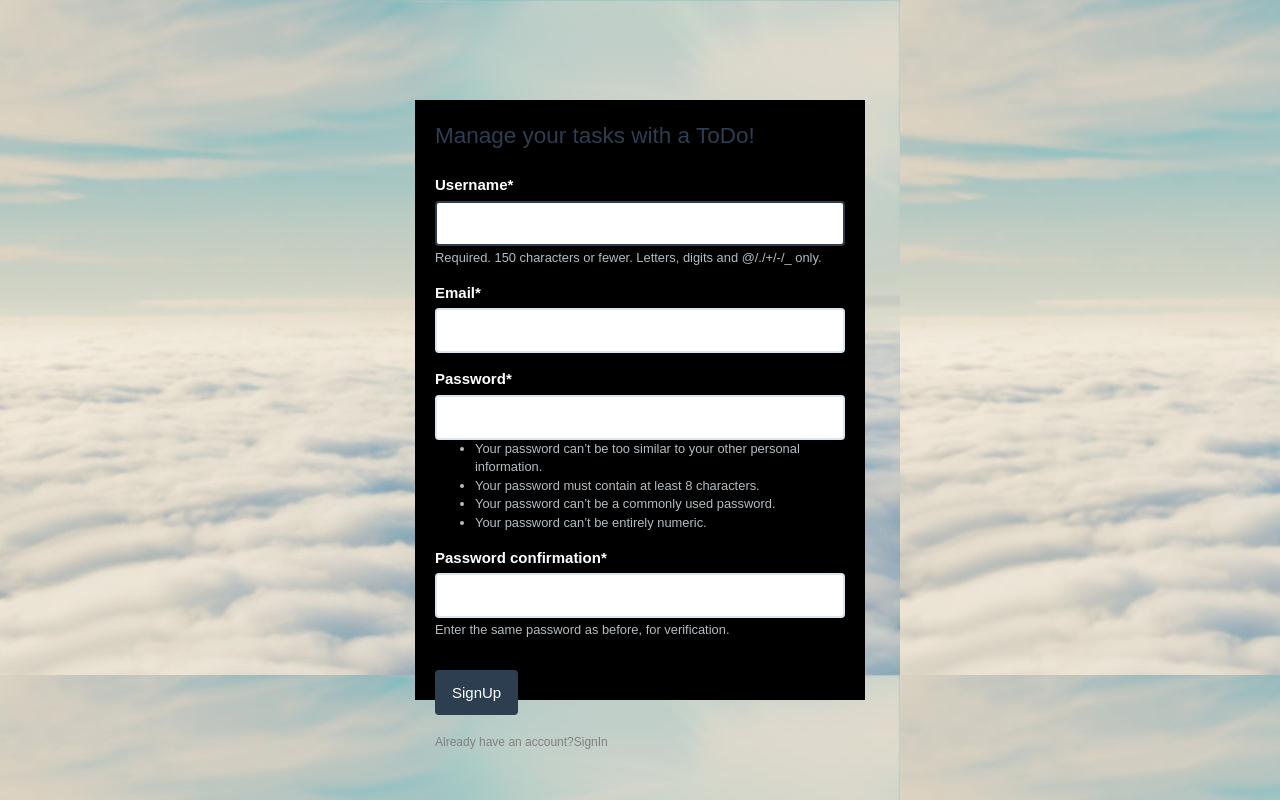
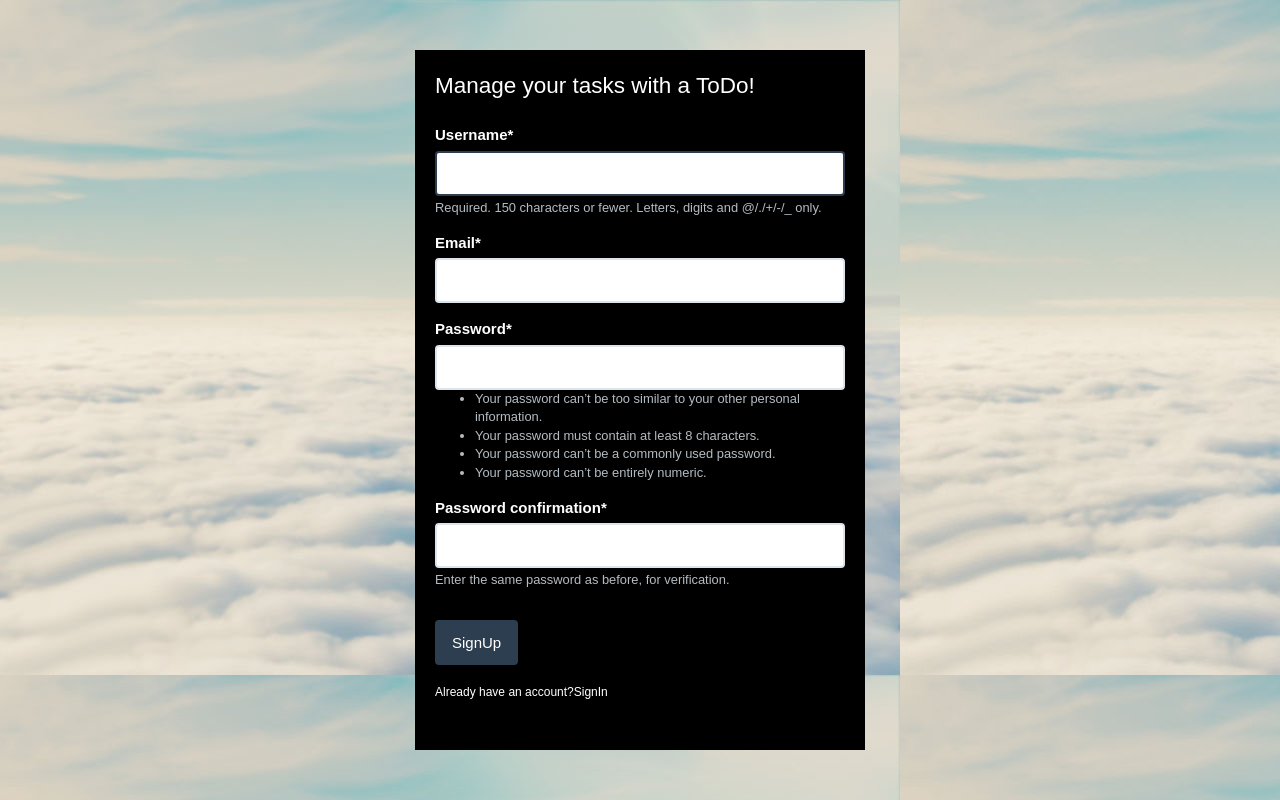
Before and after one commit to hi-18-K/user_registration, a Django app: page /register/ in a window 1280 px wide. Run offline with Django 3.2, Linux system fonts and the light colour scheme; some libraries are stand-ins or nearby versions.

Commit message:
added requirements, .gitignore, .git

```diff
--- a/users/static/users/styles.css
+++ b/users/static/users/styles.css
@@ -11,7 +11,7 @@ body{
 
 .loginbox{
   width: 450px;
-  height: 600px;
+  height: 700px;
   background:#000;
   color:#fff;
   top:50%;
@@ -26,7 +26,7 @@ body{
   text-decoration: none;
   font-size: 12px;
   line-height: 20px;
-  color:grey;
+  color:white;
 }
 .loginbox a: hover{
   color: blue;
--- a/users/templates/users/register.html
+++ b/users/templates/users/register.html
@@ -12,7 +12,7 @@
     <form class="" action="" method="POST">
       {% csrf_token %}
       <fieldset class="form-group">
-        <legend class="border-bottom mb-4">Manage your tasks with a ToDo!</legend>
+        <legend class="border-bottom mb-4" style="color:white;">Manage your tasks with a ToDo!</legend>
         {{ form|crispy }}
       </fieldset>
       <div class="form-group">
@@ -21,7 +21,7 @@
     </form>
     <div class="border-top pt-3">
       <small class="text-muted">
-        <a class="ml-2" href="{% url 'index' %}">Already have an account?SignIn</a>
+        <a class="ml-2" href="{% url 'login' %}">Already have an account?SignIn</a>
       </small>
     </div>
   </div>
```
Also changed, not shown: requirements.txt (added, +7 -0 lines), db.sqlite3, 1 other file.
